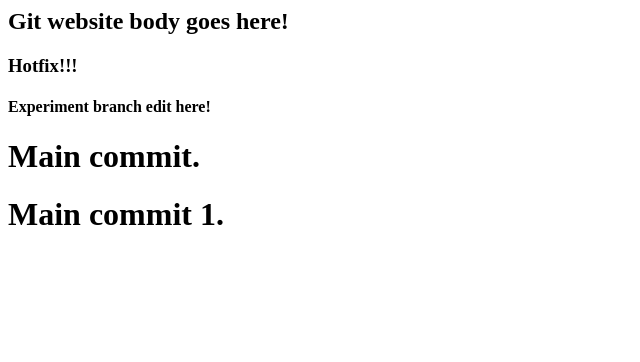
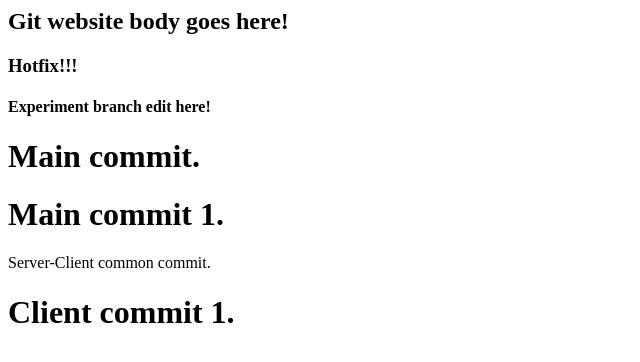
Before and after one commit to sairam-golakoti/springboard-TMLE, a plain HTML site: page index.html in a window 1280 px wide. Shown: the whole page, without its empty margins (0-640 px from the left). Drawn offline with Linux system fonts and the light colour scheme.

Commit message:
Rebase client onto main

```diff
--- a/index.html
+++ b/index.html
@@ -11,5 +11,10 @@
 			<h1> Main commit.</h1>
 			<h1>Main commit 1.</h1>
 		</div>
+		<p>Server-Client common commit.</p>
+
+		<div id='client'>
+			<h1>Client commit 1.</h1>
+		</div>
 	</body>
 </html>
```
